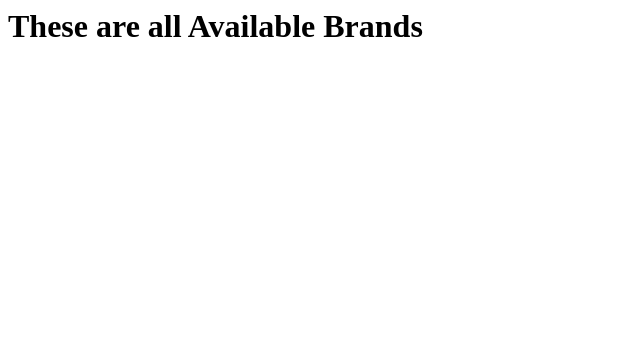
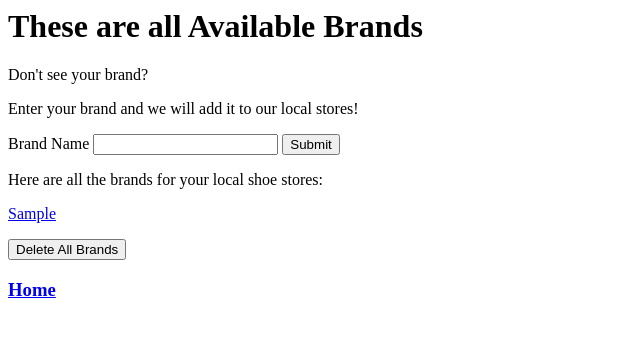
Before and after one commit to bjkropff/ShoeStore, a PHP site: template views/brands.html.twig in a window 1280 px wide. Shown: the top 337 px of the page, without its empty margins (0-640 px from the left). Run offline with PHP 8.4, Linux system fonts and the light colour scheme; the template is opened without the code that fills it: most values are stand-ins (such as "Sample title", 1, 10 or a date in 2020); some libraries are stand-ins or nearby versions.

Commit message:
Add styles and link the brands page to the styles

```diff
--- a/views/brands.html.twig
+++ b/views/brands.html.twig
@@ -1,11 +1,38 @@
 <html>
 <head>
-    <title>Shoe Stores</title>
+    <title>All Brands at Your Local Stores</title>
 </head>
 <body>
+
     <h1>These are all Available Brands</h1>
 
+    <form action="/brands" method="post">
+        <p>Don't see your brand?</p>
+        <p>Enter your brand and we will add it to our local stores!</p>
+        <label for="style">Brand Name</label>
+        <input type="text" name="style">
+        <button type="submit">Submit</button>
+    </form>
 
 
-</body>
+        {% if brands is not empty %}
+        <p>
+            Here are all the brands for your local shoe stores:
+        </p>
+            {% for brand in brands %}
+                <p>
+                    <a href="/brands/{{brand.getId}}/style">{{ brand.getStyle }}</a>
+                </p>
+            {% endfor %}
+            <form action="/delete_all_brands" method="post">
+                <input type="hidden" name="_method" value="delete">
+                <button type="submit">Delete All Brands</button>
+            </form>
+        {% else %}
+            <p>
+                There are no brands to show at this time.
+            </p>
+        {% endif %}
+        <h3><a href="/">Home</a></h3>
+    </body>
 </html>
--- a/views/edit.html.twig
+++ b/views/edit.html.twig
@@ -3,9 +3,9 @@
     <title>Shoe Stores</title>
 </head>
 <body>
-    <h1>Edit Your Store</h1>
+    <h1>{{ store.getName }} <small>Store</small></h1>
 
-
-
+    <h3><a href="/stores">Stores</a></h3>
+    <h3><a href="/">Home</a></h3>
 </body>
 </html>
--- a/views/home.html.twig
+++ b/views/home.html.twig
@@ -4,8 +4,8 @@
 </head>
 <body>
     <h1>Welcome to Your Local Shoe Stores</h1>
-    <h3><a href="/all_stores">Add a shoe store</a></h3>
-    <h3><a href="/all_brands">Add a shoe style</a></h3>
+    <h3><a href="/stores">Add a shoe store</a></h3>
+    <h3><a href="/brands">Add a shoe style</a></h3>
 
 
 </body>
--- a/views/stores.html.twig
+++ b/views/stores.html.twig
@@ -5,7 +5,7 @@
 <body>
     <h1>Welcome to Our Stores</h1>
 
-        <form action="/all_stores" method="post">
+        <form action="/stores" method="post">
             <p>Don't see the store you want?</p>
             <p>Enter a new store here!</p>
             <label for="name">Store Name</label>
@@ -23,9 +23,9 @@
                     <a href="/stores/{{store.getId}}/edit">{{ store.getName }}</a>
                 </p>
             {% endfor %}
-            <form action="/delete_stores" method="post">
+            <form action="/delete_all_stores" method="post">
                 <input type="hidden" name="_method" value="delete">
-                <button type="submit">Delete All Categories</button>
+                <button type="submit">Delete All Stores</button>
             </form>
         {% else %}
             <p>
```
Also changed, not shown: app/app.php (+40 -8 lines), src/Store.php (+17 -2 lines), views/style.html.twig (added, +11 -0 lines).
